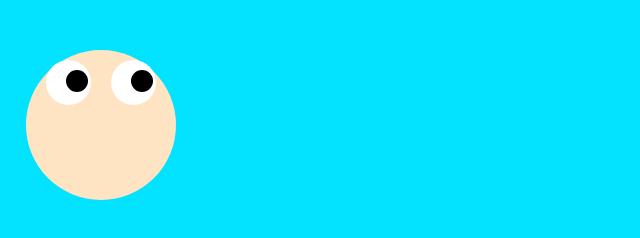
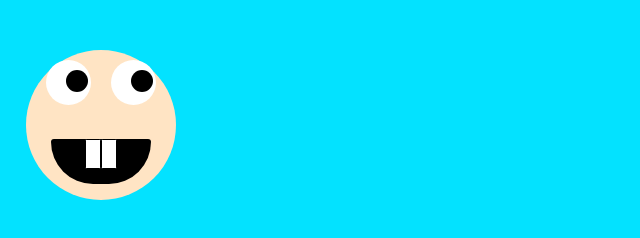
Before and after one commit to Fjean0522/smiley-move, a plain HTML site: page index.html in a window 1280 px wide. Shown: the whole page, without its empty margins (0-640 px from the left). Drawn offline with Linux system fonts and the light colour scheme.

Commit message:
Add and style mouth container. Remove 3 teeth.

```diff
--- a/index.html
+++ b/index.html
@@ -17,12 +17,11 @@
                 <div class="pupil"></div>
             </div>
         </div>
-        <div class="smile-container">
-            <div class="teeth"></div>
-            <div class="teeth"></div>
-            <div class="teeth"></div>
-            <div class="teeth"></div>
-            <div class="teeth"></div>
+        <div class="mouth">
+            <div class="teeth-container">
+                <div class="teeth"></div>
+                <div class="teeth"></div>
+            </div>
         </div>
     </div>
 
--- a/styles.css
+++ b/styles.css
@@ -1,5 +1,6 @@
 * {
     box-sizing: border-box;
+    /* border:  1px solid; */
 }
 
 body {
@@ -39,4 +40,26 @@ body {
     margin: 10px 0px 10px 20px;
 }
 
-/*  */
+/* MOUTH */
+.mouth {
+    background-color: black;
+    width: 100px;
+    height: 45px;
+    border-radius: 7px 7px 100px 100px;
+    margin-left: 25px;
+    margin-top: 20px;
+}
+
+.teeth-container {
+    display: flex;
+    justify-content: center;
+    margin-top: 24px;
+}
+
+.teeth {
+    background-color: white;
+    height: 30px;
+    width: 16px;
+    border: 1px solid;
+    border-radius: 1.5px;
+}
```
